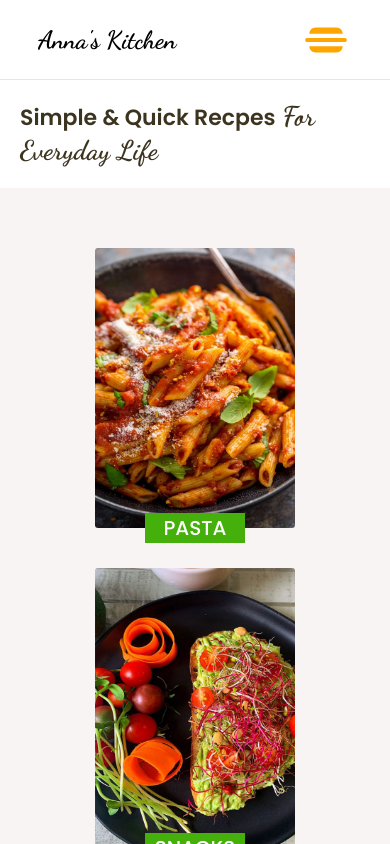
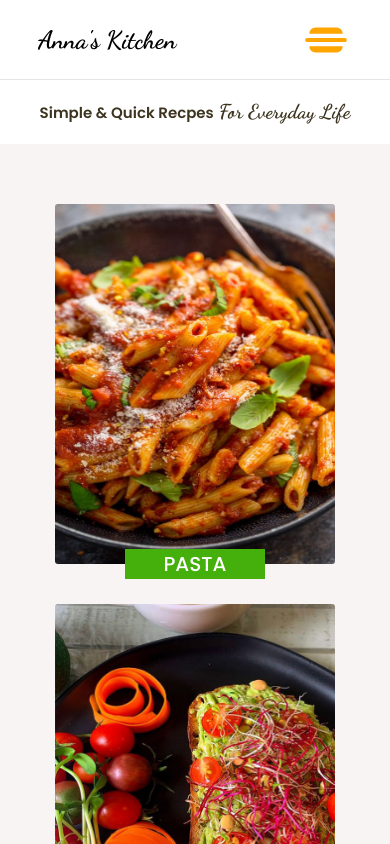
Before and after one commit to AnnaAn01/recipe-website, a React (Create React App) app: page /#/ in a window 390 px wide. Shown: the top 844 px of the page. Built offline with nearby package versions, Linux system fonts and the light colour scheme.

Commit message:
Homepage dirst section responsive changes

```diff
--- a/src/components/HomePage/HomePage.css
+++ b/src/components/HomePage/HomePage.css
@@ -225,6 +225,9 @@
 }
 
 @media screen and (max-width: 1161px) {
+  .homepage-first__wrapper {
+  }
+
   .homepage-first__card {
     width: 22rem;
     height: 32rem;
@@ -248,6 +251,16 @@
     padding: 1rem 3rem;
     width: 100%;
   }
+
+  .homepage-first__wrapper {
+    padding: 0 2rem;
+    /* background-color: red; */
+  }
+
+  .homepage-first__card {
+    width: 20.6rem;
+    height: 30rem;
+  }
 }
 
 @media screen and (max-width: 1024px) and (min-width: 1001px) {
@@ -265,9 +278,14 @@
 }
 
 @media screen and (max-width: 1001px) {
+  .homepage-first__wrapper {
+    padding: 0 2rem;
+    /* background-color: red; */
+  }
+
   .homepage-first__card {
-    width: 17rem;
-    height: 24.76rem;
+    width: 15rem;
+    height: 22rem;
   }
 
   .card-label {
@@ -294,15 +312,21 @@
   }
   /* Maybe not needed */
   .homepage-first__wrapper {
-    width: 100%;
+    /* width: 100%;
     justify-content: center;
     align-items: center;
-    display: flex;
+    display: flex; */
   }
   .homepage-first__card {
     width: 24rem;
     height: 32rem;
     margin: 2rem 2rem;
+
+    width: 32rem;
+    height: 43rem;
+    /* margin: 1rem;
+  margin-top: -1rem;
+  background-position: center; */
   }
 
   .card-label {
@@ -382,15 +406,34 @@
 }
 
 @media screen and (max-width: 568px) {
+  .homepage__title-h1 {
+    font-size: 1.8rem;
+  }
+
+  .dancing-font {
+    font-size: 2.3rem;
+  }
+
   .homepage-first__card {
-    width: 20rem;
-    height: 28rem;
+    /* width: 20rem;
+    height: 28rem; */
+
+    width: 28rem;
+    height: 36rem;
     /* margin-bottom: 2rem; */
     margin: 2rem 1rem;
   }
 }
 
 @media screen and (max-width: 451px) {
+  .homepage__title-h1 {
+    font-size: 1.5rem;
+  }
+
+  .dancing-font {
+    font-size: 2rem;
+  }
+
   .second-card__title {
     font-size: 2.2rem;
     line-height: 1.5;
@@ -413,6 +456,22 @@
 }
 
 @media screen and (max-width: 362px) {
+  .homepage__title-h1 {
+    font-size: 1.1rem;
+  }
+
+  .dancing-font {
+    font-size: 1.4rem;
+  }
+  .homepage-first__wrapper {
+    padding: 0 2rem;
+    /* background-color: red; */
+  }
+
+  .homepage-first__card {
+    width: 20rem;
+    height: 30rem;
+  }
   .second-card__button-continue {
     font-size: 2rem;
     line-height: 1.5;
@@ -427,4 +486,13 @@
 }
 
 @media screen and (max-width: 281px) and (max-height: 654px) {
+  .homepage-first__wrapper {
+    padding: 0 2rem;
+    /* background-color: red; */
+  }
+
+  .homepage-first__card {
+    width: 15rem;
+    height: 22rem;
+  }
 }
--- a/src/components/Navbar/Navbar.css
+++ b/src/components/Navbar/Navbar.css
@@ -136,10 +136,13 @@
   }
 
   .navbar__title {
+    display: flex;
+    position: relative;
     margin-left: 5%;
     font-size: 2.5rem;
     width: 100%;
     font-weight: 700;
+    /* background-color: red; */
   }
 }
 
--- a/src/components/SearchBar/SearchBar.css
+++ b/src/components/SearchBar/SearchBar.css
@@ -205,6 +205,7 @@
     /* margin-top: 5rem; */
     margin-bottom: 2rem;
     width: 100%;
+    /* background-color: red; */
   }
 }
 
```
